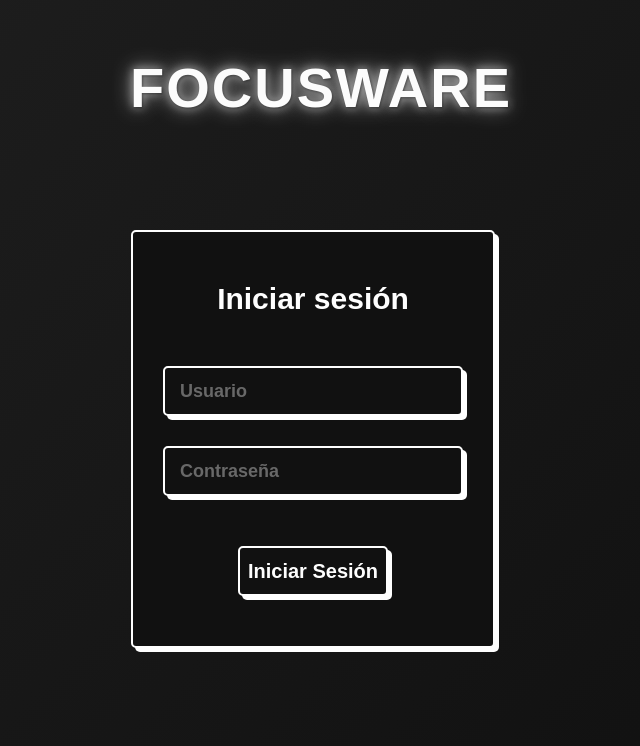
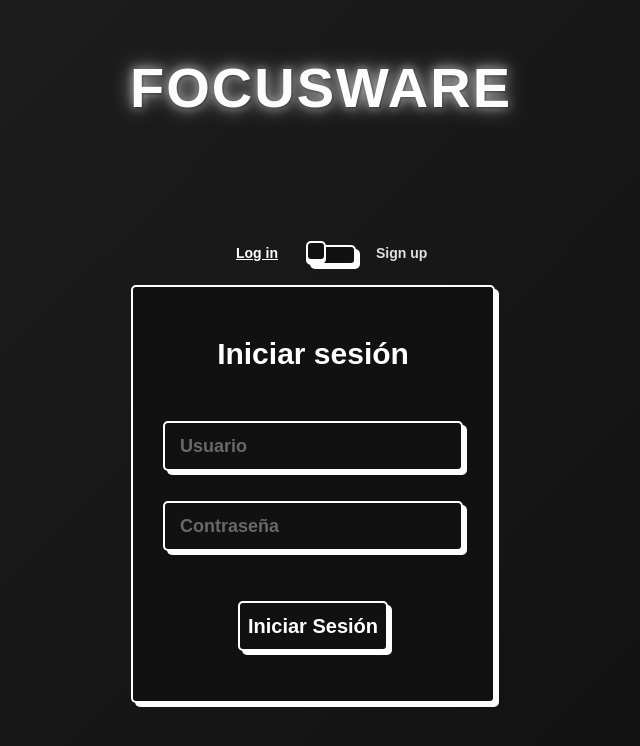
Before and after one commit to CesarGoto1/App, a React (Vite) app: page / in a window 1280 px wide. Shown: the top 746 px of the page, without its empty margins (319-959 px from the left). Built offline with nearby package versions, Linux system fonts and the light colour scheme.

Commit message:
Inicio Final

```diff
--- a/src/index.css
+++ b/src/index.css
@@ -112,6 +112,18 @@ h2 {
   --main-color: #fefefe;
 }
 
+.switch {
+  transform: translateY(-200px);
+  position: relative;
+  display: flex;
+  flex-direction: column;
+  justify-content: center;
+  align-items: center;
+  gap: 30px;
+  width: 50px;
+  height: 20px;
+}
+
 .card-side::before {
   position: absolute;
   content: 'Log in';
@@ -134,6 +146,58 @@ h2 {
   font-weight: 600;
 }
 
+.toggle {
+  opacity: 0;
+  width: 0;
+  height: 0;
+}
+
+.slider {
+  box-sizing: border-box;
+  border-radius: 5px;
+  border: 2px solid var(--main-color);
+  box-shadow: 4px 4px var(--main-color);
+  position: absolute;
+  cursor: pointer;
+  top: 0;
+  left: 0;
+  right: 0;
+  bottom: 0;
+  background-color: var(--bg-color);
+  transition: 0.3s;
+}
+
+.slider:before {
+  box-sizing: border-box;
+  position: absolute;
+  content: "";
+  height: 20px;
+  width: 20px;
+  border: 2px solid var(--main-color);
+  border-radius: 5px;
+  left: -2px;
+  bottom: 2px;
+  background-color: var(--bg-color);
+  box-shadow: 0 3px 0 var(--main-color);
+  transition: 0.3s;
+}
+
+.toggle:checked + .slider {
+  background-color: var(--input-focus);
+}
+
+.toggle:checked + .slider:before {
+  transform: translateX(30px);
+}
+
+.toggle:checked ~ .card-side:before {
+  text-decoration: none;
+}
+
+.toggle:checked ~ .card-side:after {
+  text-decoration: underline;
+}
+
 .flip-card__inner {
   width: 400px; /* Aumentar el ancho */
   height: 450px; /* Aumentar la altura */
@@ -143,6 +207,14 @@ h2 {
   text-align: center;
   transition: transform 0.8s;
   transform-style: preserve-3d;
+}
+
+.toggle:checked ~ .flip-card__inner {
+  transform: rotateY(180deg);
+}
+
+.toggle:checked ~ .flip-card__front {
+  box-shadow: none;
 }
 
 .flip-card__front, .flip-card__back {
@@ -221,31 +293,3 @@ h2 {
   color: var(--font-color);
   cursor: pointer;
 }
-
-.switch-button {
-  margin-top: 20px;
-  padding: 10px 20px;
-  font-size: 1rem;
-  font-weight: bold;
-  border: none;
-  border-radius: 20px;
-  background: var(--bg-dark);
-  color: var(--bg-light);
-  cursor: pointer;
-  transition: all 300ms;
-  box-shadow: 0 4px 6px rgba(0, 0, 0, 0.2);
-  letter-spacing: 1px;
-  text-transform: uppercase;
-}
-
-.switch-button:hover {
-  background-color: var(--clr);
-  color: var(--bg-dark);
-  transform: scale(1.05);
-  box-shadow: 0 6px 10px rgba(0, 0, 0, 0.3);
-}
-
-.switch-button:active {
-  transform: scale(0.95);
-  box-shadow: 0 2px 5px rgba(0, 0, 0, 0.1);
-}
--- a/src/index.jsx
+++ b/src/index.jsx
@@ -60,16 +60,26 @@ const Index = () => {
           >
             <div className="wrapper">
               <div className="card-switch">
+                <label className="switch">
+                  <input
+                    className="toggle"
+                    type="checkbox"
+                    checked={showRegister}
+                    onChange={() => setShowRegister(!showRegister)}
+                  />
+                  <span className="slider"></span>
+                  <span className="card-side"></span>
                   <div className="flip-card__inner">
-                  <div className="flip-card__front" onClick={() => setShowRegister(false)}>
+                    <div className="flip-card__front">
                       <div className="title">Iniciar sesión</div>
                       <Login onLoginSuccess={handleLoginSuccess} />
                     </div>
-                  <div className="flip-card__back" onClick={() => setShowRegister(true)}>
+                    <div className="flip-card__back">
                       <div className="title">Registrarse</div>
                       <Register onRegisterSuccess={handleRegisterSuccess} />
                     </div>
                   </div>
+                </label>
               </div>
             </div>
           </motion.div>
```
Lines whose indentation alone changed are shown as unchanged.
